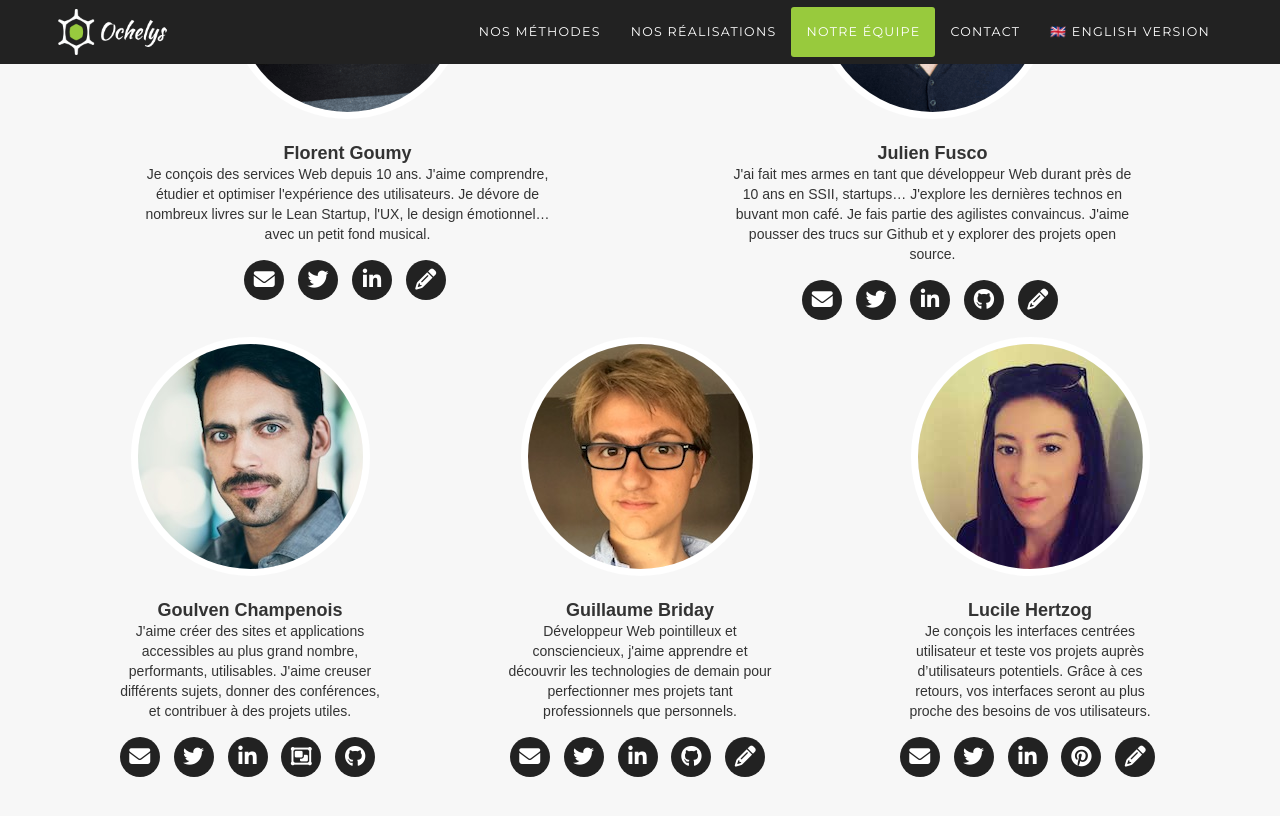
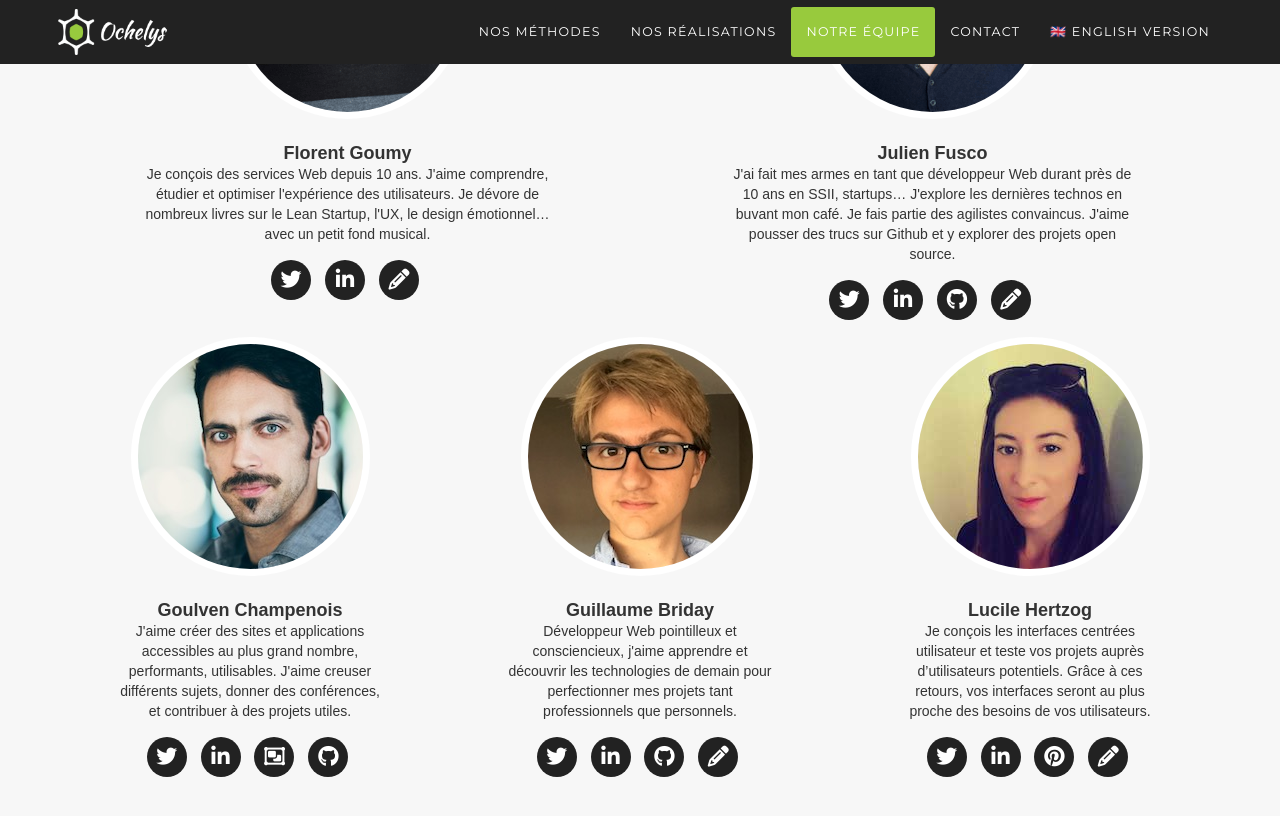
Before and after one commit to Ochelys/ochelys.github.io, a Jekyll site: the page built from index.md, in a window 1280 px wide and 900 px high, scrolled down 3655 px. Shown: the top 816 px of the window. Built offline with Jekyll 4.4.1, drawn with Linux system fonts in a browser that asks for light colours; nearby versions of some CDN libraries; some web fonts are replaced.

Commit message:
Removing email address

```diff
--- a/_layouts/home.en.html
+++ b/_layouts/home.en.html
@@ -351,7 +351,6 @@ layout: default.en
         <h3 class="h4" lang="fr">Florent Goumy</h3>
         <p class="bio">I have 10 years experience designing Web services. I love studying, understanding and optimising user experience. I read a lot about Lean Startup, <abbr>UX</abbr>, emotional design, interface/interaction design, and many many more.</p>
         <ul class="list-inline social-buttons">
-          <li><a href="mailto:florent@ochelys.com" title="Send an email to Florent"><i class="fa fa-envelope"></i><span class="sr-only">florent@ochelys.com</span></a></li>
           <li><a href="https://twitter.com/FlorentGoumy" title="Florent on Twitter"><i class="fa fa-twitter"></i><span class="sr-only">Florent on Twitter</span></a></li>
           <li><a href="https://fr.linkedin.com/in/florentgoumy" title="Florent on LinkedIn"><i class="fa fa-linkedin"></i><span class="sr-only">Florent on LinkedIn</span></a></li>
           <li><a href="http://www.florentgoumy.com" title="Site personnel de Florent"><i class="fa fa-pencil"></i><span class="sr-only">Site personnel de Florent</span></a></li>
@@ -362,7 +361,6 @@ layout: default.en
         <h3 class="h4" lang="fr">Julien Fusco</h3>
         <p class="bio">I honed my web development skills for more than 10 years working for <abbr>IT</abbr> services companies as well as startups. I keep up-to-date about new technologies every day. I believe in agile values and principles and love contributing to Open Source projects.</p>
         <ul class="list-inline social-buttons">
-          <li><a href="mailto:julien@ochelys.com" title="Send an email to Julien"><i class="fa fa-envelope"></i><span class="sr-only">julien@ochelys.com</span></a></li>
           <li><a href="https://twitter.com/PKoin" title="Julien on Twitter"><i class="fa fa-twitter"></i><span class="sr-only">Julien on Twitter</span></a></li>
           <li><a href="https://fr.linkedin.com/pub/julien-fusco/b1/81a/218" title="Julien on LinkedIn"><i class="fa fa-linkedin"></i><span class="sr-only">Julien on LinkedIn</span></a></li>
           <li><a href="https://github.com/PKoin" title="Julien on Github"><i class="fa fa-github"></i><span class="sr-only">Julien on Github</span></a></li>
@@ -374,7 +372,6 @@ layout: default.en
         <h3 class="h4" lang="fr">Goulven Champenois</h3>
         <p class="bio">I believe that all websites and applications should be accessible, usable, and quick to load for everyone. I love learning new techniques and languages, presenting my findings, and contributing to projects that resonate with my values.</p>
         <ul class="list-inline social-buttons">
-          <li><a href="mailto:goulven@ochelys.com" title="Send an email to Goulven"><i class="fa fa-envelope"></i><span class="sr-only">goulven@ochelys.com</span></a></li>
           <li><a href="https://twitter.com/goulvench" title="Goulven on Twitter"><i class="fa fa-twitter"></i><span class="sr-only">Goulven on Twitter</span></a></li>
           <li><a href="https://fr.linkedin.com/in/goulvenchampenois" title="Goulven on LinkedIn"><i class="fa fa-linkedin"></i><span class="sr-only">Goulven on LinkedIn</span></a></li>
           <li><a href="https://speakerdeck.com/goulvench" title="Goulven on Speakerdeck"><i class="fa fa-object-group"></i><span class="sr-only">Goulven on Speakerdeck</span></a></li>
@@ -386,7 +383,6 @@ layout: default.en
         <h3 class="h4" lang="fr">Guillaume Briday</h3>
         <p class="bio">I care about details and clean implementation, and love learning tomorrow's technologies. I love putting what I learn into practice when working on customer projects.</p>
         <ul class="list-inline social-buttons">
-          <li><a href="mailto:guillaume@ochelys.com" title="Send an email to Guillaume"><i class="fa fa-envelope"></i><span class="sr-only">guillaume@ochelys.com</span></a></li>
           <li><a href="https://twitter.com/guillaumebriday" title="Guillaume on Twitter"><i class="fa fa-twitter"></i><span class="sr-only">Guillaume on Twitter</span></a></li>
           <li><a href="https://fr.linkedin.com/in/guillaumebriday" title="Guillaume on LinkedIn"><i class="fa fa-linkedin"></i><span class="sr-only">Guillaume on LinkedIn</span></a></li>
           <li><a href="https://github.com/guillaumebriday" title="Guillaume on Github"><i class="fa fa-github"></i><span class="sr-only">Guillaume on Github</span></a></li>
@@ -398,7 +394,6 @@ layout: default.en
         <h3 class="h4" lang="fr">Lucile Hertzog</h3>
         <p class="bio">I design user-centered interfaces. I run usability tests with user panels to make sure your product meets your customers’ needs as closely as possible.</p>
         <ul class="list-inline social-buttons">
-          <li><a href="mailto:lucile@ochelys.com" title="Send an email to Lucile"><i class="fa fa-envelope"></i><span class="sr-only">lucile@ochelys.com</span></a></li>
           <li><a href="https://twitter.com/lucilehertzog" title="Lucile on Twitter"><i class="fa fa-twitter"></i><span class="sr-only">Lucile on Twitter</span></a></li>
           <li><a href="https://www.linkedin.com/in/lucile-hertzog-76915899/" title="Lucile on LinkedIn"><i class="fa fa-linkedin"></i><span class="sr-only">Lucile on LinkedIn</span></a></li>
           <li><a href="https://fr.pinterest.com/lucilehertzog/" title="Lucile on Pinterest"><i class="fa fa-pinterest"></i><span class="sr-only">Lucile on Pinterest</span></a></li>
--- a/_layouts/home.html
+++ b/_layouts/home.html
@@ -351,7 +351,6 @@ layout: default
         <h3 class="h4">Florent Goumy</h3>
         <p class="bio">Je conçois des services Web depuis 10 ans. J'aime comprendre, étudier et optimiser l'expérience des utilisateurs. Je dévore de nombreux livres sur le Lean Startup, l'UX, le design émotionnel… avec un petit fond musical.</p>
         <ul class="list-inline social-buttons">
-          <li><a href="mailto:florent@ochelys.com" title="Envoyer un email à Florent"><i class="fa fa-envelope"></i><span class="sr-only">florent@ochelys.com</span></a></li>
           <li><a href="https://twitter.com/FlorentGoumy" title="Florent sur Twitter"><i class="fa fa-twitter"></i><span class="sr-only">Florent sur Twitter</span></a></li>
           <li><a href="https://fr.linkedin.com/in/florentgoumy" title="Florent sur LinkedIn"><i class="fa fa-linkedin"></i><span class="sr-only">Florent sur LinkedIn</span></a></li>
           <li><a href="http://www.florentgoumy.com" title="Site personnel de Florent"><i class="fa fa-pencil"></i><span class="sr-only">Site personnel de Florent</span></a></li>
@@ -362,7 +361,6 @@ layout: default
         <h3 class="h4">Julien Fusco</h3>
         <p class="bio">J'ai fait mes armes en tant que développeur Web durant près de 10 ans en SSII, startups… J'explore les dernières technos en buvant mon café. Je fais partie des agilistes convaincus. J'aime pousser des trucs sur Github et y explorer des projets open source.</p>
         <ul class="list-inline social-buttons">
-          <li><a href="mailto:julien@ochelys.com" title="Envoyer un email à Julien"><i class="fa fa-envelope"></i><span class="sr-only">julien@ochelys.com</span></a></li>
           <li><a href="https://twitter.com/PKoin" title="Julien sur Twitter"><i class="fa fa-twitter"></i><span class="sr-only">Julien sur Twitter</span></a></li>
           <li><a href="https://fr.linkedin.com/pub/julien-fusco/b1/81a/218" title="Julien sur LinkedIn"><i class="fa fa-linkedin"></i><span class="sr-only">Julien sur LinkedIn</span></a></li>
           <li><a href="https://github.com/PKoin" title="Julien sur Github"><i class="fa fa-github"></i><span class="sr-only">Julien sur Github</span></a></li>
@@ -374,7 +372,6 @@ layout: default
         <h3 class="h4">Goulven Champenois</h3>
         <p class="bio">J'aime créer des sites et applications accessibles au plus grand nombre, performants, utilisables. J'aime creuser différents sujets, donner des conférences, et contribuer à des projets utiles.</p>
         <ul class="list-inline social-buttons">
-          <li><a href="mailto:goulven@ochelys.com" title="Envoyer un email à Goulven"><i class="fa fa-envelope"></i><span class="sr-only">goulven@ochelys.com</span></a></li>
           <li><a href="https://twitter.com/goulvench" title="Goulven sur Twitter"><i class="fa fa-twitter"></i><span class="sr-only">Goulven sur Twitter</span></a></li>
           <li><a href="https://fr.linkedin.com/in/goulvenchampenois" title="Goulven sur LinkedIn"><i class="fa fa-linkedin"></i><span class="sr-only">Goulven sur LinkedIn</span></a></li>
           <li><a href="https://speakerdeck.com/goulvench" title="Goulven sur Speakerdeck"><i class="fa fa-object-group"></i><span class="sr-only">Goulven sur Speakerdeck</span></a></li>
@@ -386,7 +383,6 @@ layout: default
         <h3 class="h4">Guillaume Briday</h3>
         <p class="bio">Développeur Web pointilleux et consciencieux, j'aime apprendre et découvrir les technologies de demain pour perfectionner mes projets tant professionnels que personnels.</p>
         <ul class="list-inline social-buttons">
-          <li><a href="mailto:guillaume@ochelys.com" title="Envoyer un email à Guillaume"><i class="fa fa-envelope"></i><span class="sr-only">guillaume@ochelys.com</span></a></li>
           <li><a href="https://twitter.com/guillaumebriday" title="Guillaume sur Twitter"><i class="fa fa-twitter"></i><span class="sr-only">Guillaume sur Twitter</span></a></li>
           <li><a href="https://fr.linkedin.com/in/guillaumebriday" title="Guillaume sur LinkedIn"><i class="fa fa-linkedin"></i><span class="sr-only">Guillaume sur LinkedIn</span></a></li>
           <li><a href="https://github.com/guillaumebriday" title="Guillaume sur Github"><i class="fa fa-github"></i><span class="sr-only">Guillaume sur Github</span></a></li>
@@ -398,7 +394,6 @@ layout: default
         <h3 class="h4">Lucile Hertzog</h3>
         <p class="bio">Je conçois les interfaces centrées utilisateur et teste vos projets auprès d’utilisateurs potentiels. Grâce à ces retours, vos interfaces seront au plus proche des besoins de vos utilisateurs.</p>
         <ul class="list-inline social-buttons">
-          <li><a href="mailto:lucile@ochelys.com" title="Envoyer un email à Lucile"><i class="fa fa-envelope"></i><span class="sr-only">lucile@ochelys.com</span></a></li>
           <li><a href="https://twitter.com/lucilehertzog" title="Lucile sur Twitter"><i class="fa fa-twitter"></i><span class="sr-only">Lucile sur Twitter</span></a></li>
           <li><a href="https://www.linkedin.com/in/lucile-hertzog-76915899/" title="Lucile sur LinkedIn"><i class="fa fa-linkedin"></i><span class="sr-only">Lucile sur LinkedIn</span></a></li>
           <li><a href="https://fr.pinterest.com/lucilehertzog/" title="Lucile sur Pinterest"><i class="fa fa-pinterest"></i><span class="sr-only">Lucile sur Pinterest</span></a></li>
```
